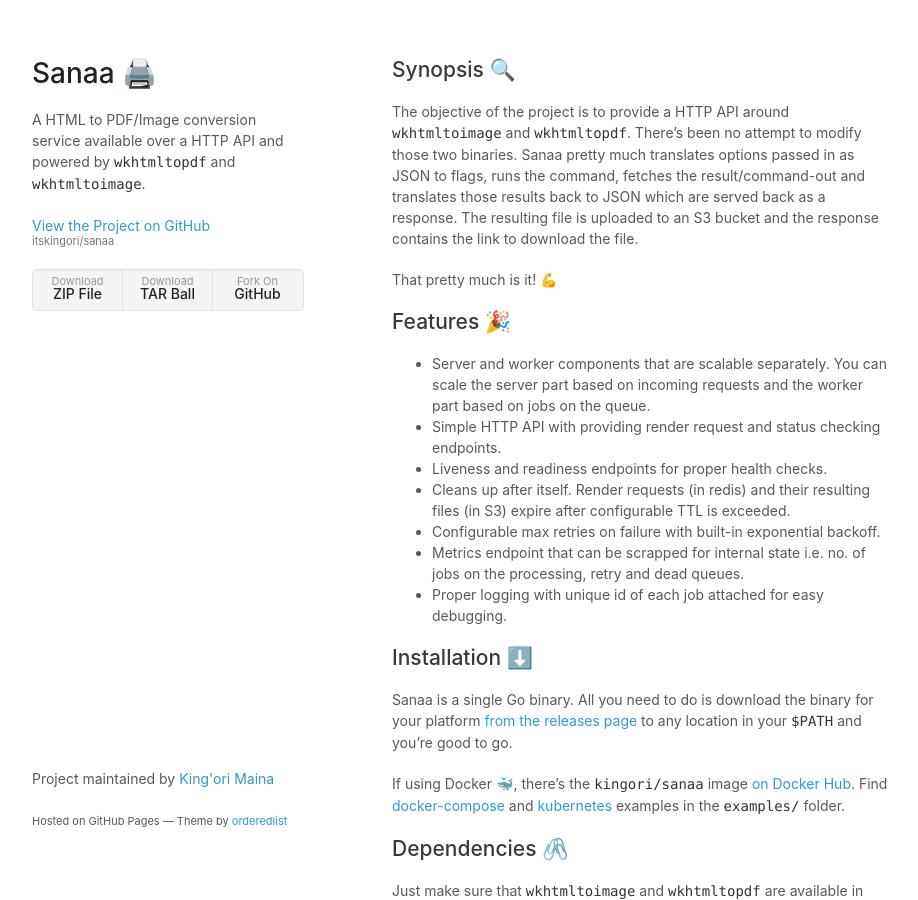
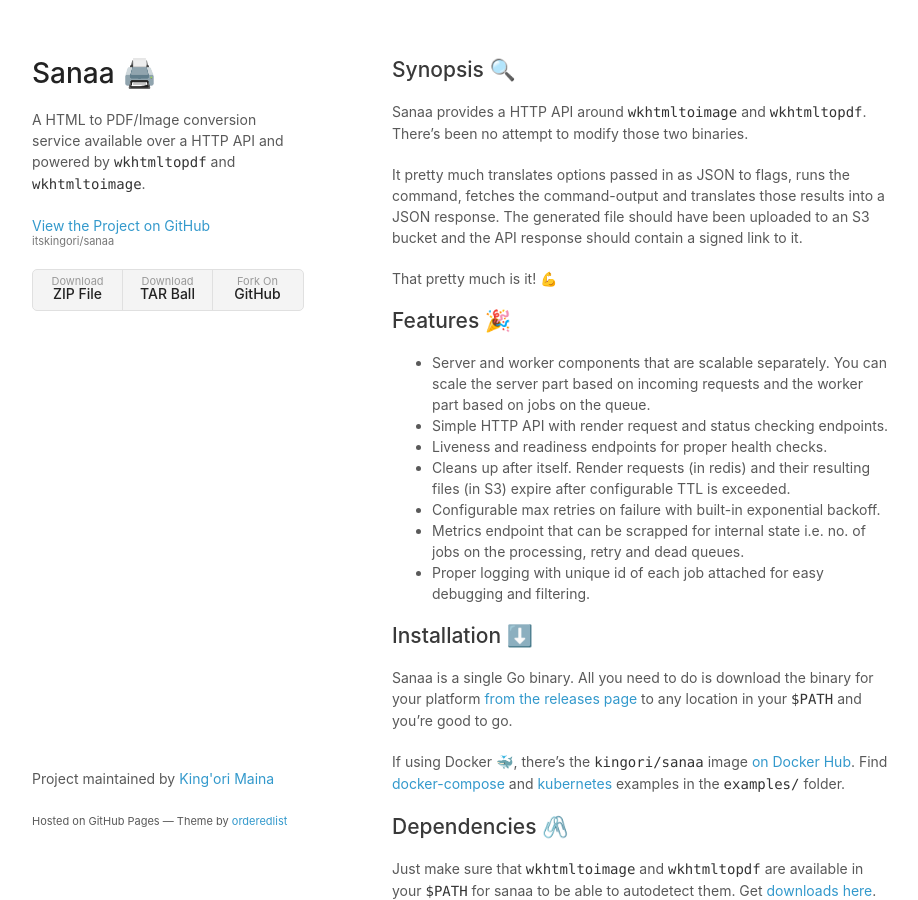
Before and after one commit to itskingori/sanaa, a Jekyll site: the page built from docs/index.md, in a window 1280 px wide and 900 px high. Shown: the whole window, without its empty margins (178-1096 px from the left). Built offline with Jekyll 4.4.1, drawn with Linux system fonts in a browser that asks for light colours.

Commit message:
Update synopsis and feature sections in docs

```diff
--- a/docs/index.md
+++ b/docs/index.md
@@ -5,12 +5,13 @@
 
 ## Synopsis 🔍
 
-The objective of the project is to provide a HTTP API around `wkhtmltoimage` and
-`wkhtmltopdf`. There's been no attempt to modify those two binaries. Sanaa
-pretty much translates options passed in as JSON to flags, runs the command,
-fetches the result/command-out and translates those results back to JSON which
-are served back as a response. The resulting file is uploaded to an S3 bucket
-and the response contains the link to download the file.
+Sanaa provides a HTTP API around `wkhtmltoimage` and `wkhtmltopdf`. There's been
+no attempt to modify those two binaries.
+
+It pretty much translates options passed in as JSON to flags, runs the command,
+fetches the command-output and translates those results into a JSON response.
+The generated file should have been uploaded to an S3 bucket and the API
+response should contain a signed link to it.
 
 That pretty much is it! 💪
 
@@ -19,14 +20,15 @@
 * Server and worker components that are scalable separately. You can scale the
   server part based on incoming requests and the worker part based on jobs on
   the queue.
-* Simple HTTP API with providing render request and status checking endpoints.
+* Simple HTTP API with render request and status checking endpoints.
 * Liveness and readiness endpoints for proper health checks.
 * Cleans up after itself. Render requests (in redis) and their resulting files
   (in S3) expire after configurable TTL is exceeded.
 * Configurable max retries on failure with built-in exponential backoff.
 * Metrics endpoint that can be scrapped for internal state i.e. no. of jobs on
   the processing, retry and dead queues.
-* Proper logging with unique id of each job attached for easy debugging.
+* Proper logging with unique id of each job attached for easy debugging and
+  filtering.
 
 ## Installation ⬇️
 
```
